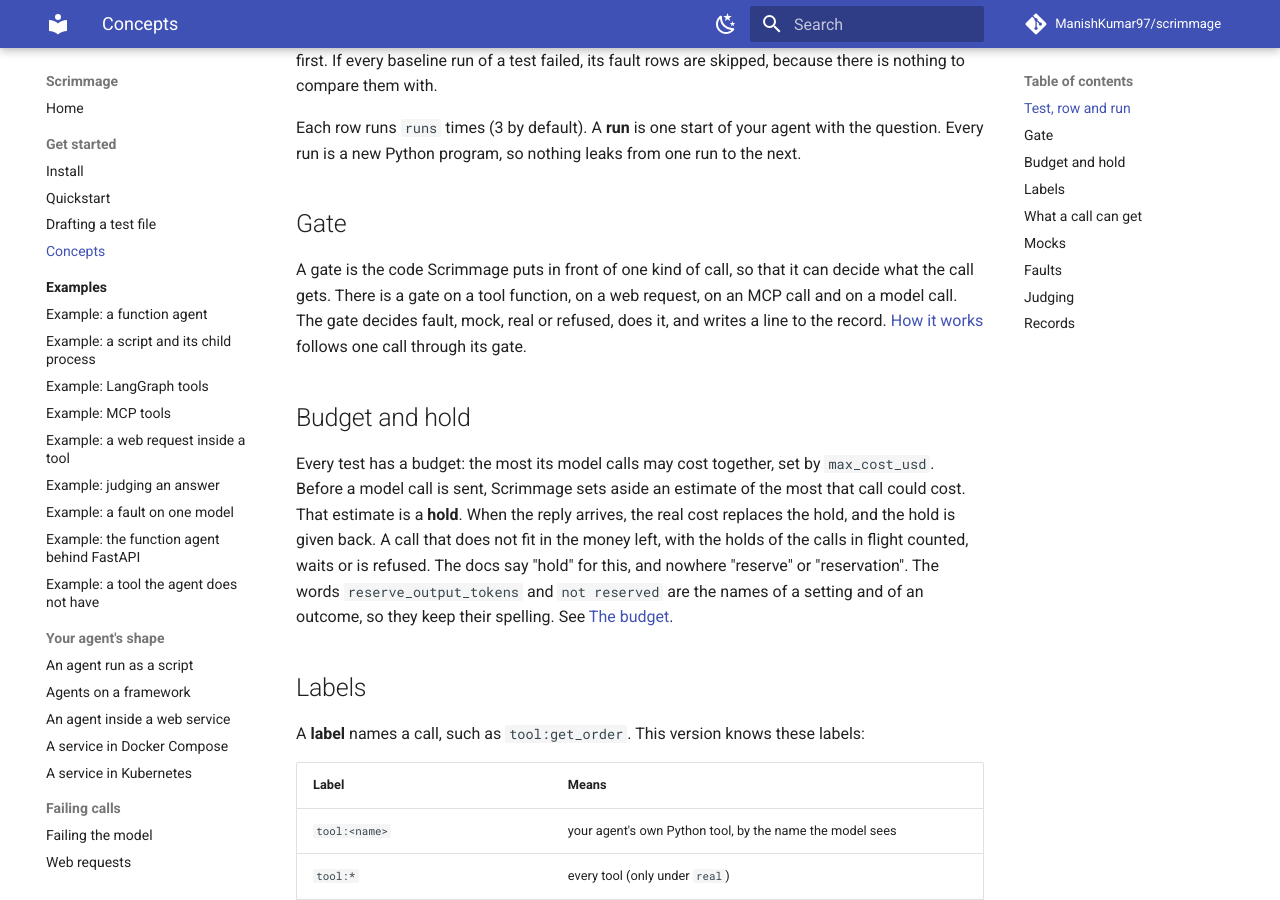
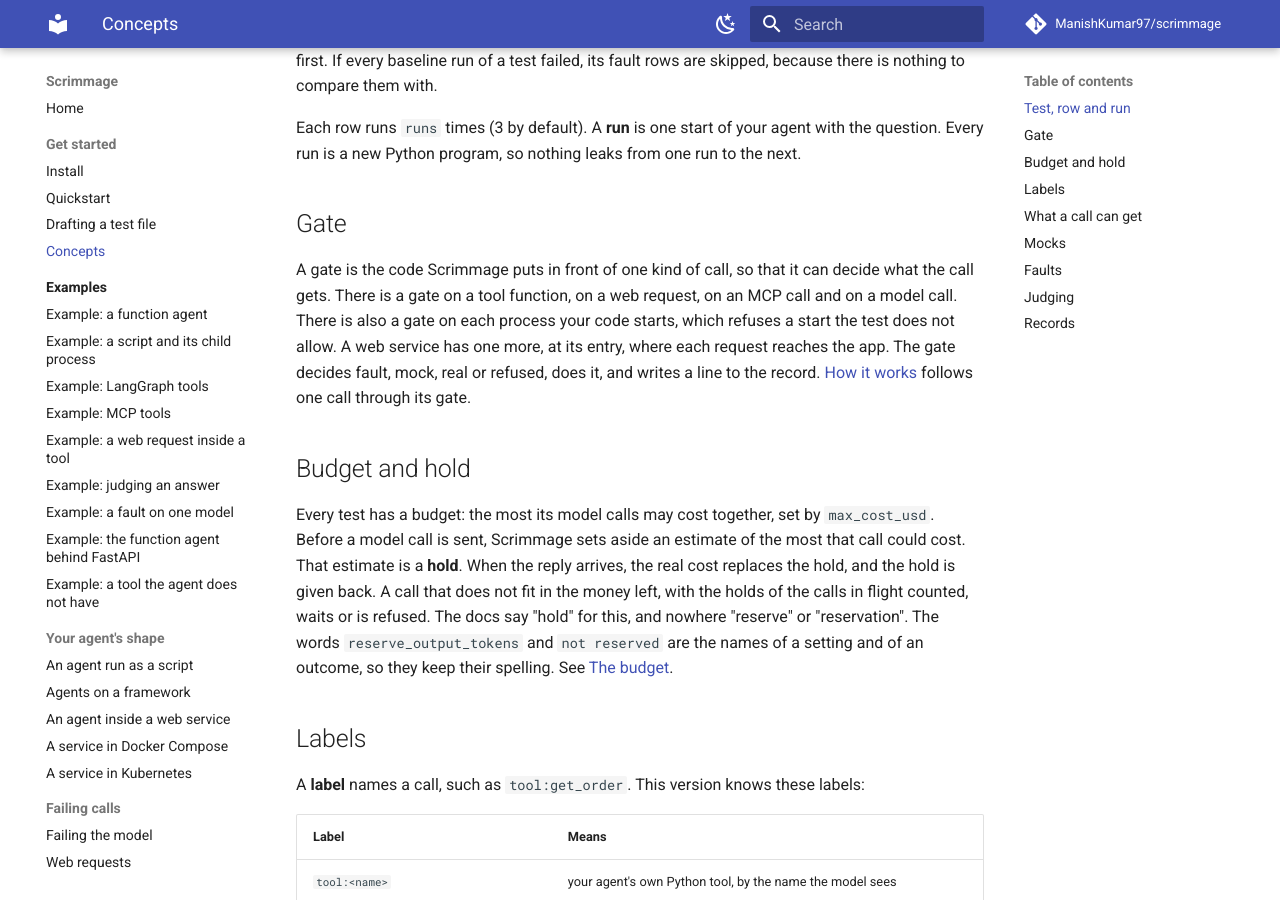
Before and after one commit to ManishKumar97/scrimmage, an MkDocs documentation site: the page built from docs/concepts.md, in a window 1280 px wide and 900 px high, scrolled down 490 px. Built offline with MkDocs 1.6.1 and Material for MkDocs 9.7.7, drawn with Linux system fonts in a browser that asks for light colours; comment, search, counter and statistics services are not loaded.

Commit message:
docs: name the process and service gates in the gate entry

```diff
--- a/docs/concepts.md
+++ b/docs/concepts.md
@@ -22,6 +22,8 @@ Every run is a new Python program, so nothing leaks from one run to the next.
 
 A gate is the code Scrimmage puts in front of one kind of call, so that it can decide what the call gets.
 There is a gate on a tool function, on a web request, on an MCP call and on a model call.
+There is also a gate on each process your code starts, which refuses a start the test does not allow.
+A web service has one more, at its entry, where each request reaches the app.
 The gate decides fault, mock, real or refused, does it, and writes a line to the record.
 [How it works](how-it-works.md) follows one call through its gate.
 
```
